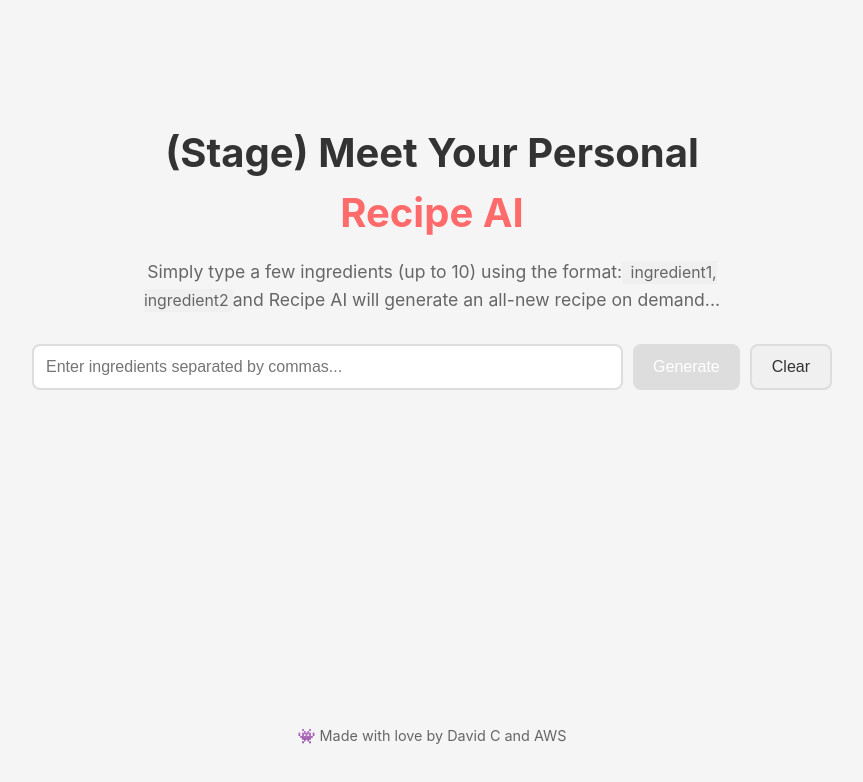
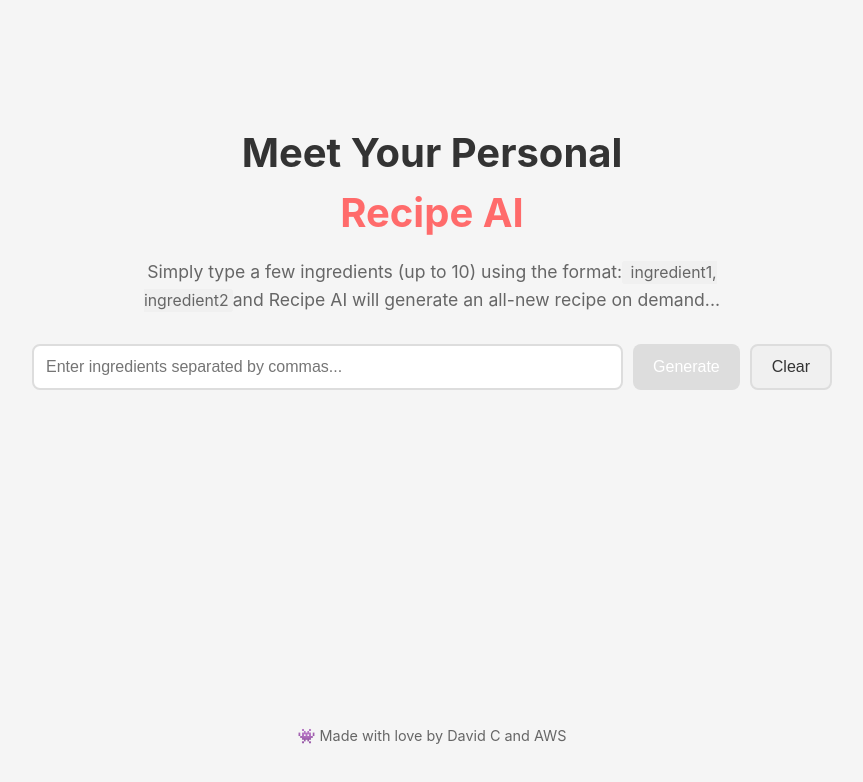
Before and after one commit to DavidCs9/ai-recipe-generator, a React (Vite) app: page / in a window 1280 px wide. Shown: the top 782 px of the page, without its empty margins (208-1071 px from the left). Built offline with nearby package versions, Linux system fonts and the light colour scheme; no server answers; what @aws-amplify/ui-react, aws-amplify would draw is missing.

Commit message:
style: Remove stage indication from main header for cleaner presentation

```diff
--- a/src/App.tsx
+++ b/src/App.tsx
@@ -72,7 +72,7 @@ function App() {
       <div className="app-container">
         <div className="header-container">
           <h1 className="main-header">
-            (Stage) Meet Your Personal
+            Meet Your Personal
             <br />
             <span className="highlight">Recipe AI</span>
           </h1>
```
